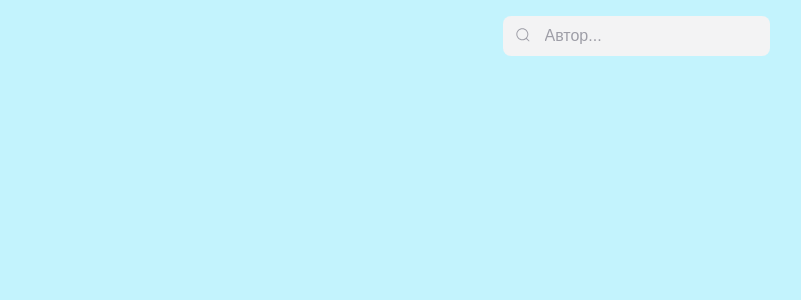
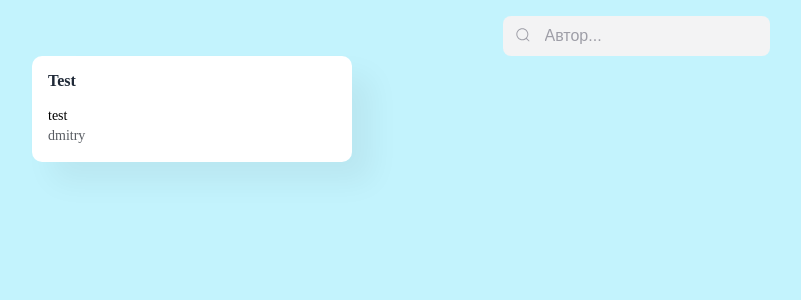
Before and after one commit to Scat55/Voodoo_Rocks_Tech, a Vue app: page / in a window 1280 px wide. Shown: the top 300 px of the page, without its empty margins (4-805 px from the left). Built offline with nearby package versions, Linux system fonts and the light colour scheme.

Commit message:
feat: create widget card

```diff
--- a/src/pages/Home.vue
+++ b/src/pages/Home.vue
@@ -1,6 +1,8 @@
 <script setup lang="ts">
 import { Container } from '@/shared/container';
 import { Input } from '@/shared/input';
+import { postCard } from '@/widgets/post-card';
+
 import { ref } from 'vue';
 
 const authorName = ref<string>('');
@@ -26,6 +28,11 @@ const goTosearch = () => {
       </div>
     </Container>
   </header>
+  <main class="main">
+    <div class="main__card">
+      <postCard title="Test" description="test" authorName="dmitry" />
+    </div>
+  </main>
 </template>
 
 <style scoped lang="scss">
--- /dev/null
+++ b/src/widgets/post-card/index.ts
@@ -0,0 +1 @@
+export { default as postCard } from './ui.vue';
--- /dev/null
+++ b/src/widgets/post-card/ui.vue
@@ -0,0 +1,48 @@
+<script setup lang="ts">
+import { Container } from '@/shared/container';
+
+interface Props {
+  title: string;
+  description: string;
+  authorName: string;
+}
+const props = defineProps<Props>();
+
+const { title, description, authorName } = props;
+</script>
+
+<template>
+  <Container>
+    <div class="card">
+      <span class="card__title">{{ title }}</span>
+      <p class="card__description">{{ description }}</p>
+      <span class="card__author">{{ authorName }}</span>
+    </div>
+  </Container>
+</template>
+
+<style scoped lang="scss">
+.card {
+  max-width: 320px;
+  padding: 1rem;
+  background-color: #fff;
+  border-radius: 10px;
+  box-shadow: 20px 20px 30px rgba(0, 0, 0, 0.05);
+
+  &__title {
+    font-weight: 600;
+    color: rgb(31 41 55);
+  }
+  &__description {
+    margin-top: 1rem;
+    font-size: 0.875rem;
+    line-height: 1.25rem;
+  }
+  &__author {
+    margin-top: 1rem;
+    font-size: 0.875rem;
+    line-height: 1.25rem;
+    color: rgb(89, 93, 99);
+  }
+}
+</style>
```
